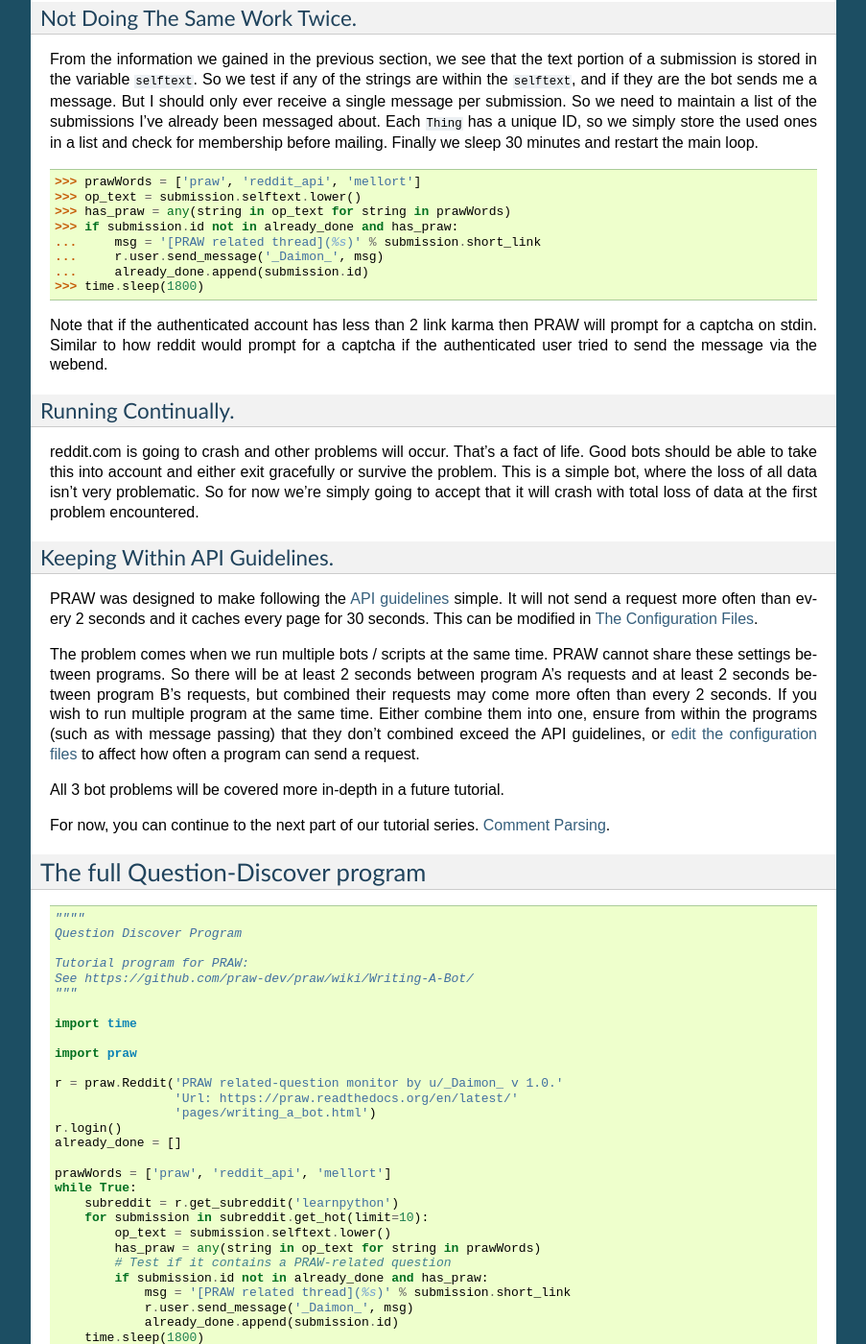
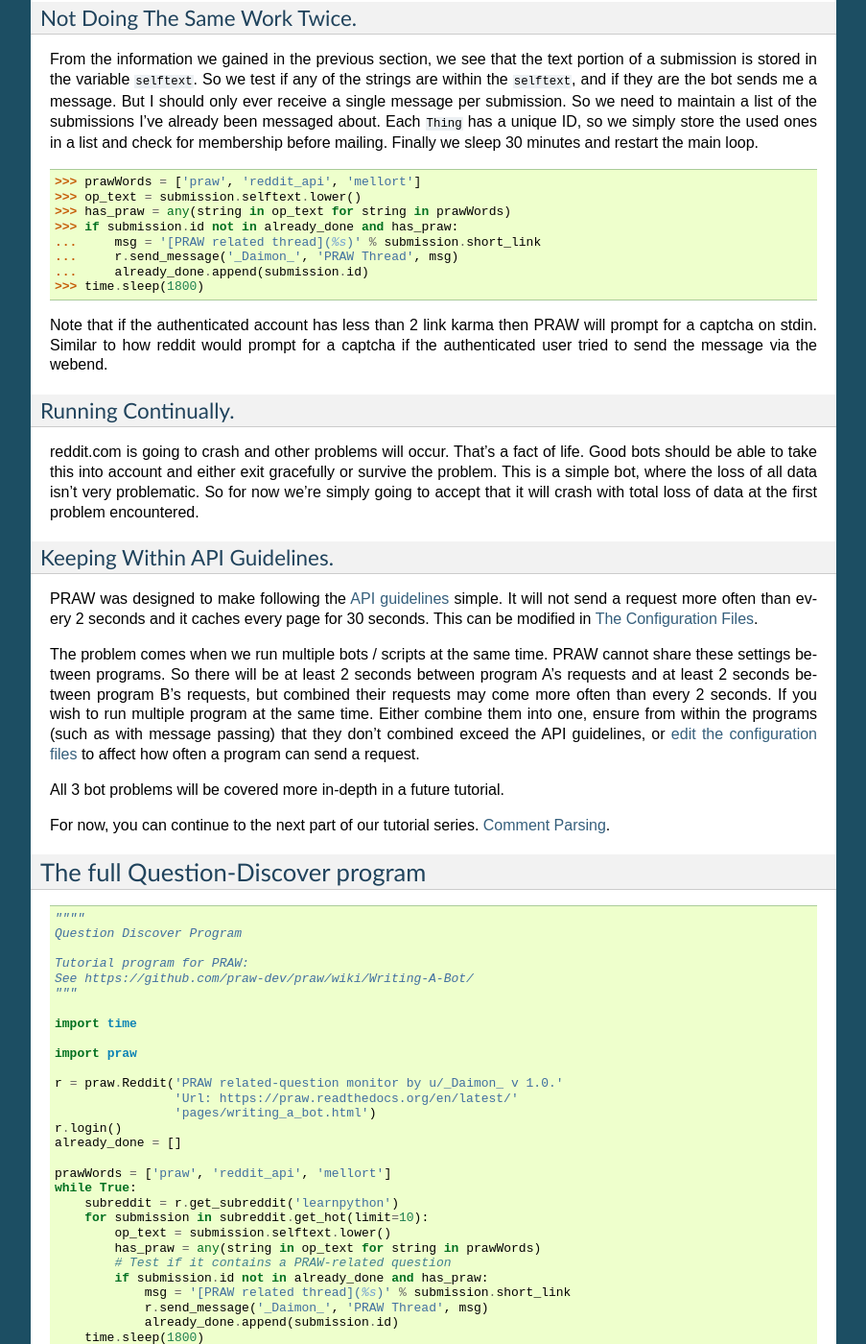
Before and after one commit to praw-dev/praw, a Sphinx documentation site: the page built from docs/pages/writing_a_bot.rst, in a window 1280 px wide and 1400 px high, scrolled down 3991 px. Shown: the whole window at 96% size, without its empty margins (198-1101 px from the left). Built offline with Sphinx 7.4.7, drawn with Linux system fonts in a browser that asks for light colours.

Commit message:
Updating the send message line
Changing `r.user.send_message` to `r.send_message`.

```diff
--- a/docs/pages/writing_a_bot.rst
+++ b/docs/pages/writing_a_bot.rst
@@ -272,7 +272,7 @@ restart the main loop.
 >>> has_praw = any(string in op_text for string in prawWords)
 >>> if submission.id not in already_done and has_praw:
 ...     msg = '[PRAW related thread](%s)' % submission.short_link
-...     r.user.send_message('_Daimon_', msg)
+...     r.send_message('_Daimon_', 'PRAW Thread', msg)
 ...     already_done.append(submission.id)
 >>> time.sleep(1800)
 
@@ -342,7 +342,7 @@ The full Question-Discover program
             # Test if it contains a PRAW-related question
             if submission.id not in already_done and has_praw:
                 msg = '[PRAW related thread](%s)' % submission.short_link
-                r.user.send_message('_Daimon_', msg)
+                r.send_message('_Daimon_', 'PRAW Thread', msg)
                 already_done.append(submission.id)
         time.sleep(1800)
 
```
